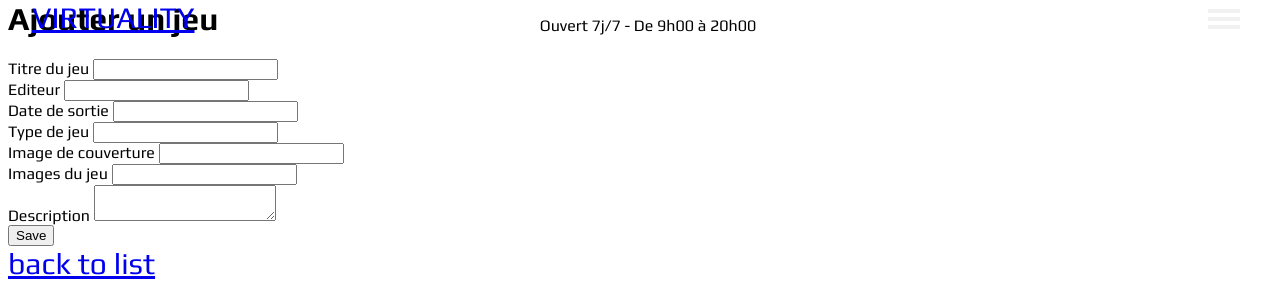
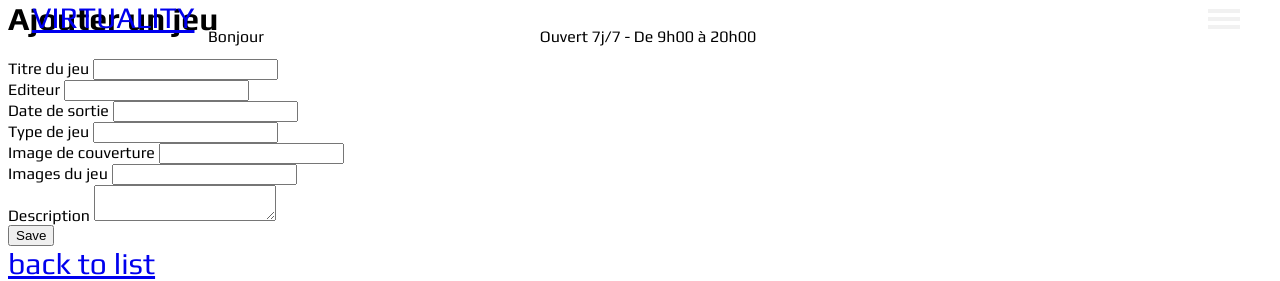
Before and after one commit to lotusbleudev/virtuality, a Symfony app: template templates/jeux/new.html.twig in a window 1280 px wide. Shown: the part 21-302 px from the top of the page. Run offline with Twig, Linux system fonts and the light colour scheme; the template is opened without the code that fills it, so the values that code supplies are empty; form fields are guessed from the names that the template uses; style sheets or scripts are compiled from the project's sources; some libraries are stand-ins or nearby versions.

Commit message:
changement menu

```diff
--- a/assets/styles/menu.scss
+++ b/assets/styles/menu.scss
@@ -30,12 +30,18 @@
 .ouverture {
 	text-align: center;
 	position: fixed;
+	top: 2rem;
 	width: 100%;
 	transition: $transition-04s;
 	&.reduce{
 		transition: $transition-04s;
 		width: 70%;
 	}
+}
+.logs{
+	position: fixed;
+	top: 2rem;
+	left: 13rem;
 }
 .main-width{
 	transition: $transition-04s;
--- a/templates/_menu.html.twig
+++ b/templates/_menu.html.twig
@@ -1,6 +1,7 @@
 <header>
     <nav>
 	<a class = "logo" href="{{ path("home") }}">VIRTUALITY</a>
+	<p class="logs">Bonjour {{app.user.prenom}}</p>
 	<p class = "ouverture">Ouvert 7j/7 - De 9h00 à 20h00</p>
 	<div class="menu-button__wrapper">
 		<div class="menu-button">
```
